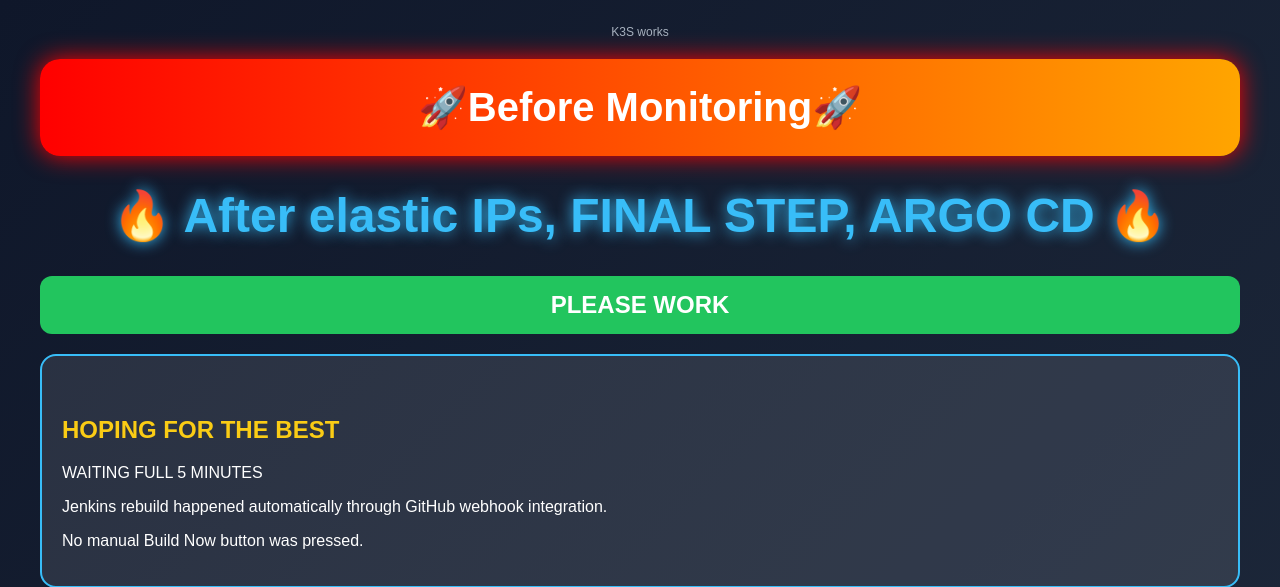
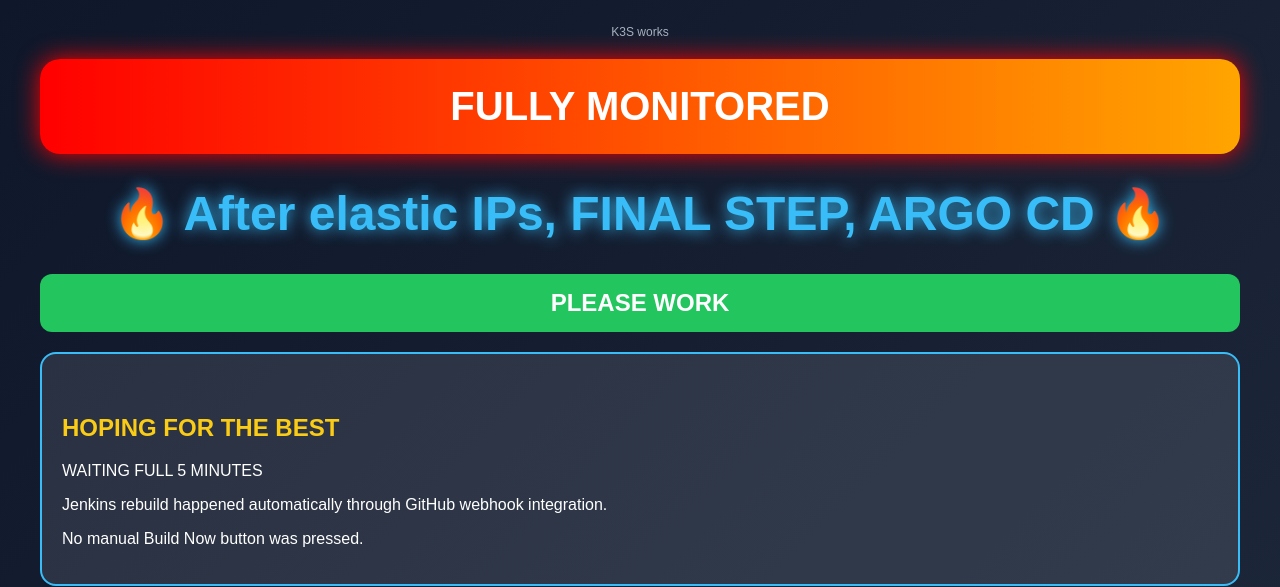
Before and after one commit to TassneemAmer/flask-notes-docker, a Flask app: page / in a window 1280 px wide. Shown: the top 587 px of the page. Run offline with Flask 3, Linux system fonts and the light colour scheme; data that the repository does not hold is empty.

Commit message:
Change monitoring message and clean up HTML
Updated the monitoring status message and fixed HTML formatting.

```diff
--- a/app/templates/index.html
+++ b/app/templates/index.html
@@ -105,7 +105,7 @@
     margin-bottom: 30px;
     box-shadow: 0 0 25px red;
 ">
-    🚀Before Monitoring🚀
+    FULLY MONITORED
 </div>
 
 <h1>🔥 After elastic IPs, FINAL STEP, ARGO CD 🔥</h1>
```
